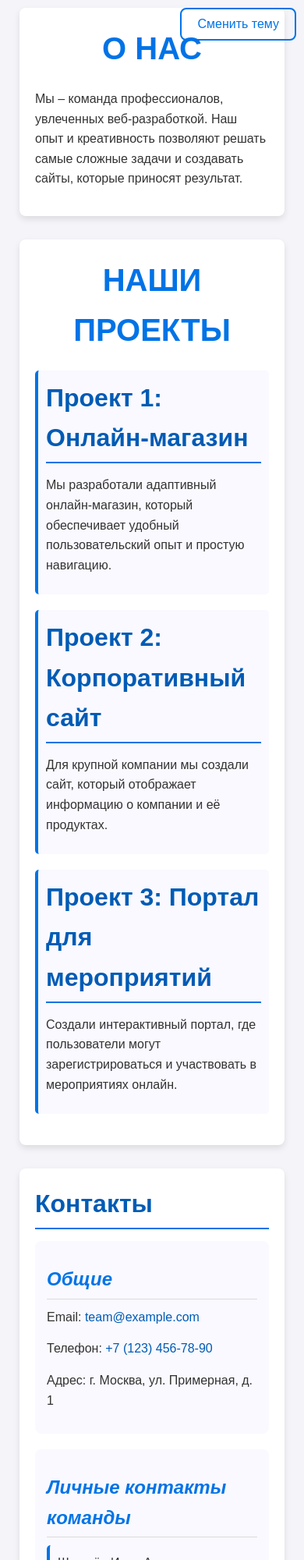
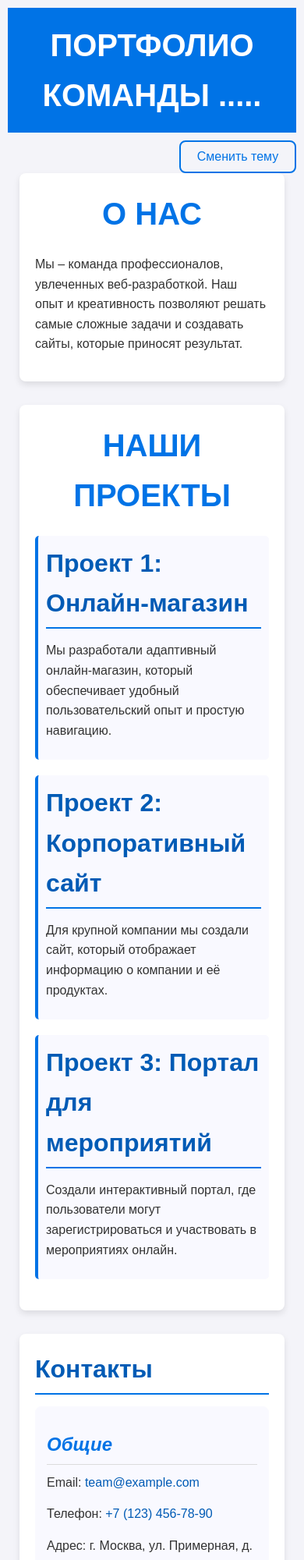
Before and after one commit to ilyash0/TASKILLS2024, a plain HTML site: page index.html in a window 390 px wide. Shown: the top 2000 px of the page at 78% size. Drawn offline with Linux system fonts and the light colour scheme.

Commit message:
header + footer

```diff
--- a/index.html
+++ b/index.html
@@ -12,10 +12,14 @@
     </script>
   </head>
   <body>
+    <div class="wrapper">
+      <header class="header">
+        <h1 class="header__title">Портфолио команды .....</h1>
+      </header>
       <button id="theme-toggle" onclick="toggleTheme()">Сменить тему</button>
       <div class="container">
         <section id="about">
-        <h1>О нас</h1>
+          <h2>О нас</h2>
           <p>
             Мы – команда профессионалов, увлеченных веб-разработкой. Наш опыт и
             креативность позволяют решать самые сложные задачи и создавать сайты,
@@ -24,24 +28,24 @@
         </section>
 
         <section id="projects">
-        <h1>Наши проекты</h1>
+          <h2>Наши проекты</h2>
           <ul>
             <li>
-            <h2>Проект 1: Онлайн-магазин</h2>
+              <h3>Проект 1: Онлайн-магазин</h3>
               <p>
                 Мы разработали адаптивный онлайн-магазин, который обеспечивает
                 удобный пользовательский опыт и простую навигацию.
               </p>
             </li>
             <li>
-            <h2>Проект 2: Корпоративный сайт</h2>
+              <h3>Проект 2: Корпоративный сайт</h3>
               <p>
                 Для крупной компании мы создали сайт, который отображает
                 информацию о компании и её продуктах.
               </p>
             </li>
             <li>
-            <h2>Проект 3: Портал для мероприятий</h2>
+              <h3>Проект 3: Портал для мероприятий</h3>
               <p>
                 Создали интерактивный портал, где пользователи могут
                 зарегистрироваться и участвовать в мероприятиях онлайн.
@@ -51,17 +55,17 @@
         </section>
 
         <section id="contact">
-        <h2>Контакты</h2>
+          <h3>Контакты</h3>
 
           <div class="contact-group">
-          <h3>Общие</h3>
+            <h4>Общие</h4>
             <p>Email: <a href="mailto:team@example.com">team@example.com</a></p>
             <p>Телефон: <a href="tel:+71234567890">+7 (123) 456-78-90</a></p>
             <p>Адрес: г. Москва, ул. Примерная, д. 1</p>
           </div>
 
           <div class="contact-group">
-          <h3>Личные контакты команды</h3>
+            <h4>Личные контакты команды</h4>
             <ul>
               <li>
                 Шмырёв Илья Алексеевич –
@@ -73,11 +77,15 @@
                 Никита Ваганов Максимович –
                 <a href="mailto:exampl@example.com">example@example.com</a>
                 | <a href="tel:+71231234567">+7 (123) 123-45-67</a> |
-              <a href="https://github.com" target="_blank">GitHub</a>
+                <a href="https://github.com/Electr0nic1" target="_blank">GitHub</a>
               </li>
             </ul>
           </div>
         </section>
       </div>
+      <footer class="footer">
+        <p class="footer__text">&copy; Copyright 2024. Все права защищены</p>
+      </footer>
+    </div>
   </body>
 </html>
--- a/style.css
+++ b/style.css
@@ -2,6 +2,10 @@
   margin: 0;
   padding: 0;
   box-sizing: border-box;
+}
+
+html, body {
+  height: 100%;
 }
 
 body {
@@ -11,10 +15,32 @@ body {
   background-color: #f4f4f9;
 }
 
+.wrapper {
+  min-height: 100%;
+  display: flex;
+  flex-direction: column;
+  position: relative;
+}
+
+.header {
+  background: #0073e6;
+  color: white;
+  padding: 1rem;
+  text-align: center;
+}
+
+.header__title {
+  color: #fff;
+  font-size: 2.5em;
+  text-transform: uppercase;
+  text-align: center;
+}
+
 .container {
   max-width: 800px;
   margin: 0 auto;
   padding: 20px;
+  flex-grow: 1;
 }
 
 section {
@@ -33,7 +59,7 @@ section:hover {
   box-shadow: 0px 6px 12px rgba(0, 0, 0, 0.15);
 }
 
-h1 {
+h2 {
   color: #0073e6;
   font-size: 2.5em;
   margin-bottom: 20px;
@@ -41,7 +67,7 @@ h1 {
   text-align: center;
 }
 
-h2 {
+h3 {
   color: #005bb5;
   font-size: 2em;
   margin-bottom: 15px;
@@ -49,7 +75,7 @@ h2 {
   padding-bottom: 5px;
 }
 
-h3 {
+h4 {
   color: #003d99;
   font-size: 1.5em;
   margin-top: 15px;
@@ -93,6 +119,18 @@ button:hover {
   background-color: #005bb5;
 }
 
+footer {
+  background: #333;
+  color: #fff;
+  text-align: center;
+  padding: 20px 0;
+  text-align: center;
+}
+
+.footer__text{
+  margin: 0;
+}
+
 @media (max-width: 600px) {
   body {
     padding: 10px;
@@ -104,9 +142,12 @@ button:hover {
 }
 
 #theme-toggle {
-  position: fixed;
+  position: sticky;
   top: 10px;
+  margin-top: 10px;
+  margin-left: auto;
   right: 10px;
+  width: 150px;
   padding: 10px 20px;
   font-size: 1em;
   color: #0073e6;
@@ -136,9 +177,9 @@ body.dark-theme {
   box-shadow: 0px 4px 8px rgba(255, 255, 255, 0.1);
 }
 
-.dark-theme h1,
 .dark-theme h2,
-.dark-theme h3 {
+.dark-theme h3,
+.dark-theme h4 {
   color: #4bbfff;
 }
 
@@ -151,7 +192,7 @@ body.dark-theme {
   background-color: #555;
 }
 
-#contact h2 {
+#contact h3 {
   color: #005bb5;
   font-size: 2em;
   margin-bottom: 15px;
@@ -166,7 +207,7 @@ body.dark-theme {
   border-radius: 8px;
 }
 
-.contact-group h3 {
+.contact-group h4 {
   color: #0073e6;
   font-size: 1.5em;
   margin-bottom: 10px;
@@ -209,6 +250,10 @@ body.dark-theme {
   font-weight: bold;
 }
 
+.dark-theme .header{
+  background: #4bbfff;
+}
+
 .dark-theme #contact {
   color: #e0e0e0;
 }
@@ -218,12 +263,12 @@ body.dark-theme {
   border: 1px solid #444;
 }
 
-.dark-theme #contact h2 {
+.dark-theme #contact h3 {
   color: #4bbfff;
   border-bottom: 2px solid #4bbfff;
 }
 
-.dark-theme .contact-group h3 {
+.dark-theme .contact-group h4 {
   color: #4bbfff;
   border-bottom: 1px solid #555;
 }
```
Lines whose indentation alone changed are shown as unchanged.
